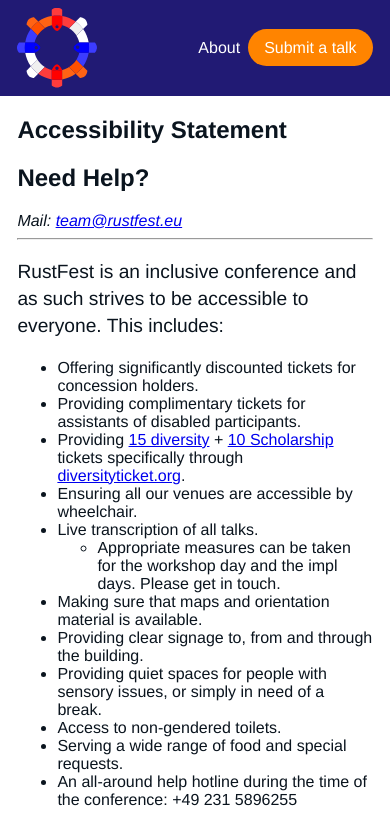
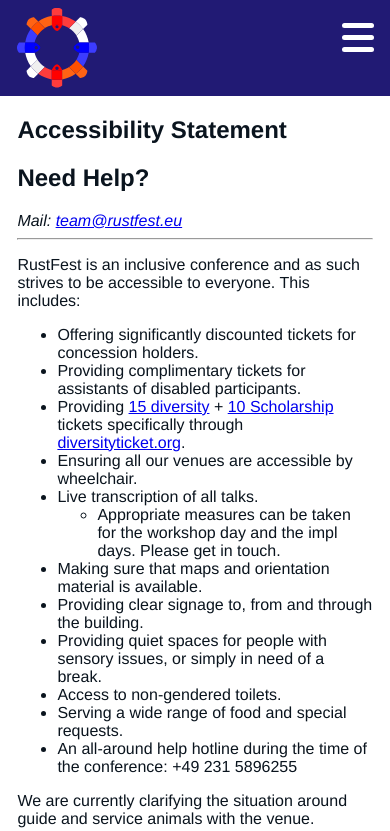
Before and after one commit to RustFestEU/netherlands.rustfest.eu, a Gatsby site: page /accessibility/ in a window 390 px wide. Shown: the top 831 px of the page. Built offline with nearby package versions, Linux system fonts and the light colour scheme; Gatsby itself is replaced by a stand-in of ours.

Commit message:
Create splash front-page with responsive menu
This commit splits the main layout into multiple different layouts. This
allows a splash page to be created without visisble header. It also
allows the default pages to be created with visible header.

This commit adds a SkipLink to be able to skip the menu using a
screenreader or keybaord.

This commit does not yet put the logo and logo text back in the menu.

```diff
--- a/src/components/Layout.js
+++ /dev/null
@@ -1,69 +0,0 @@
-/**
- * Layout component that queries for data
- * with Gatsby's useStaticQuery component
- *
- * See: https://www.gatsbyjs.org/docs/use-static-query/
- */
-
-import React from 'react';
-import PropTypes from 'prop-types';
-import { useStaticQuery, graphql } from 'gatsby';
-import styled, {createGlobalStyle} from "styled-components";
-import Header from "./organisems/Header";
-import Container from "./atoms/Container";
-
-const GlobalStyle = createGlobalStyle`
-html {
-    box-sizing: border-box;
-}
-
-*, *:before, *:after {
-    box-sizing: inherit;
-}
-
-body {
-    font-family: "Proxima Nova","Helvetica Neue","Helvetica","Arial",sans-serif;
-    /*background-color: rgba(200, 216, 217, 0.3);*/
-    color: rgb(10, 20, 30);
-    margin: 0;
-}
-
-.placeholder {
-    display: flex;
-    flex-direction: column;
-    align-items: center;
-    margin-top: 2rem;
-}
-
-p {
-    font-size: 1.2rem;
-    line-height: 1.4;
-    max-width: 600px;
-}
-`;
-
-const Layout = ({ children, isFront = false }) => {
-  const data = useStaticQuery(graphql`
-      query SiteTitleQuery {
-          site {
-              siteMetadata {
-                  title
-              }
-          }
-      }
-  `);
-
-  return (
-    <>
-      <GlobalStyle />
-      <Header isFront={isFront} siteTitle={data.site.siteMetadata.title} />
-      <Container>{children}</Container>
-    </>
-  );
-};
-
-Layout.propTypes = {
-  children: PropTypes.node.isRequired,
-};
-
-export default Layout;
--- a/src/components/atoms/CallToAction.js
+++ b/src/components/atoms/CallToAction.js
@@ -1,8 +1,7 @@
-import React from "react";
-
 import styled from "styled-components";
 
 const CallToAction = styled.a`
+  display: inline-block;
   background-color:#ff8400;
   color: #fff;
   border-radius: 20px;
--- a/src/components/atoms/Container.js
+++ b/src/components/atoms/Container.js
@@ -1,4 +1,3 @@
-import React from 'react';
 import styled from 'styled-components';
 
 const Container = styled.main`
--- /dev/null
+++ b/src/components/atoms/GlobalStyle.js
@@ -0,0 +1,20 @@
+import {createGlobalStyle} from "styled-components";
+
+const GlobalStyle = createGlobalStyle`
+  html {
+      box-sizing: border-box;
+  }
+
+  *, *:before, *:after {
+      box-sizing: inherit;
+  }
+
+  body {
+      font-family: "Proxima Nova","Helvetica Neue","Helvetica","Arial",sans-serif;
+      /*background-color: rgba(200, 216, 217, 0.3);*/
+      color: rgb(10, 20, 30);
+      margin: 0;
+  }
+`;
+
+export default GlobalStyle;
--- /dev/null
+++ b/src/components/atoms/SkipLink.js
@@ -0,0 +1,27 @@
+import styled from "styled-components";
+
+const SkipLink = styled.a`
+  // Hide.
+  position: absolute !important;
+  clip: rect(1px,1px,1px,1px);
+  overflow: hidden;
+  height: 1px;
+
+  // Visible style.
+  background: #064771;
+  box-shadow: 0 4px 10px rgba(0,0,0,0.4);
+  color: white;
+  padding: 3px 20px 8px;
+  text-decoration: none;
+  border-radius: 0px 0px 10px 10px;
+
+  // Show when focused.
+  &:focus {
+    position: static !important;
+    clip: auto;
+    overflow: visible;
+    height: auto;
+  }
+`;
+
+export default SkipLink;
--- /dev/null
+++ b/src/components/layouts/Default.js
@@ -0,0 +1,33 @@
+/**
+ * Layout component that queries for data
+ * with Gatsby's useStaticQuery component
+ *
+ * See: https://www.gatsbyjs.org/docs/use-static-query/
+ */
+
+import React from 'react';
+import { useStaticQuery, graphql } from 'gatsby';
+import Header from "../organisems/Header";
+import Container from "../atoms/Container";
+import Base from "./_Base";
+
+const Default = ({ children, ...rest }) => {
+  const data = useStaticQuery(graphql`
+      query {
+          site {
+              siteMetadata {
+                  title
+              }
+          }
+      }
+  `);
+
+  return (
+    <Base {...rest}>
+      <Header siteTitle={data.site.siteMetadata.title} />
+      <Container>{children}</Container>
+    </Base>
+  );
+};
+
+export default Default;
--- /dev/null
+++ b/src/components/layouts/_Base.js
@@ -0,0 +1,34 @@
+/**
+ * Layout component that queries for data
+ * with Gatsby's useStaticQuery component
+ *
+ * See: https://www.gatsbyjs.org/docs/use-static-query/
+ */
+
+import React, {useEffect, useState} from 'react';
+import GlobalStyle from "../atoms/GlobalStyle";
+import {Helmet} from "react-helmet";
+
+const Base = ({ children }) => {
+  // Mark the document as having JavaScript support. This runs in a useEffect so
+  // the static pages are marked as `no-js` and only the first time React
+  // renders the page is marked as having JavaScript support.
+  const [jsSupport, setJsSupport] = useState(false);
+  useEffect(() => {
+    if (!jsSupport) {
+      setJsSupport(true);
+    }
+  }, [setJsSupport]);
+
+  return (
+    <>
+      <Helmet
+        htmlAttributes={{class: jsSupport ? 'js' : 'no-js'}}
+      />
+      <GlobalStyle />
+      {children}
+    </>
+  );
+};
+
+export default Base;
--- /dev/null
+++ b/src/components/molecules/Menu.js
@@ -0,0 +1,154 @@
+import React, {useCallback, useState} from 'react';
+import styled from 'styled-components';
+
+const MENU_BREAKPOINT = '640px';
+
+const MenuContainer = styled.nav`
+  position: absolute;
+  left: 0;
+  right: 0;
+  z-index: 1000;
+`;
+
+const MenuList = styled.ul`
+  margin: 0;
+  padding: 0;
+  list-style: none;
+  text-align: center;
+
+  .no-js &, .js &.open {
+    background: #211a74;
+  }
+
+  @media (min-width: ${MENU_BREAKPOINT}) {
+    max-width: 960px;
+    margin: 0 auto;
+    text-align: right;
+
+    .js &.open {
+      background: transparent;
+    }
+  }
+`;
+
+const MenuToggleItem = styled.li`
+  text-align: right;
+
+  .no-js & {
+    display: none;
+  }
+
+  @media (min-width: ${MENU_BREAKPOINT}) {
+    display: none;
+  }
+`;
+
+const MenuToggle = styled.button`
+  display: inline-block;
+  width: 2rem;
+  padding: 0;
+  background: transparent;
+  border: none;
+  cursor: pointer;
+
+  & div, &:before, &:after {
+    display: block;
+    content: " ";
+    height: 5px;
+    border-radius: 3px;
+    background: #fff;
+    margin: 7px 0;
+
+    transition: all .2s ease-in-out;
+  }
+
+  .open &:before {
+    transform: translateY(12px) rotate(135deg);
+  }
+
+  .open &:after {
+    transform: translateY(-12px) rotate(-135deg);
+  }
+
+  .open & div {
+    transform: scale(0);
+  }
+
+`;
+
+const MenuItem = styled.li`
+  color: #fff;
+
+  & + & {
+    border-top: 1px solid #fff;
+  }
+
+  .js ul:not(.open) & {
+    display: none;
+  }
+
+  @media (min-width: ${MENU_BREAKPOINT}) {
+    & + & {
+      border-top: none;
+    }
+
+    .js ul &,
+    .js ul:not(.open) & {
+      display: inline-block;
+    }
+  }
+`;
+
+export const MenuLink = styled.a`
+  display: block;
+  padding: 1rem 0.5rem;
+  cursor: pointer;
+
+  &, &:visited {
+    color: inherit;
+    text-decoration: none;
+  }
+
+  &:hover, &:focus {
+    text-decoration: underline;
+  }
+`;
+
+export const MenuCallToAction = styled(MenuLink)`
+  display: block;
+  background-color:#ff8400;
+
+  &:hover, &:focus {
+    background-color: #ff4f00;
+    text-decoration: none;
+  }
+
+  @media (min-width: ${MENU_BREAKPOINT}) {
+    padding: 0.6rem 0.5rem;
+    margin: 0.4rem 0;
+    border-radius: 20px;
+  }
+`;
+
+export const Menu = (props) => {
+  const { children, ...rest } = props;
+
+  const [menuOpen, setMenuOpen] = useState(false);
+  const toggleMenu = useCallback(() => setMenuOpen(!menuOpen), [menuOpen, setMenuOpen]);
+
+  // Wrap all Menu links in a list item for styling.
+  const listChildren = children.map(child => <MenuItem>{child}</MenuItem>);
+
+  return (
+    <MenuContainer {...rest}>
+      <MenuList className={menuOpen ? 'open' : null}>
+        <MenuToggleItem style={{padding: '1rem'}}>
+          <MenuToggle ariaLabel={"Open Menu"} onClick={toggleMenu}>
+            <div>&nbsp;</div>
+          </MenuToggle>
+        </MenuToggleItem>
+        {listChildren}
+      </MenuList>
+    </MenuContainer>
+  );
+};
--- /dev/null
+++ b/src/components/molecules/SkipLinkContainer.js
@@ -0,0 +1,12 @@
+import styled from "styled-components";
+
+const SkipLinks = styled.div`
+  position: absolute;
+  top: 0;
+  left: 0;
+  right: 0;
+  z-index: 1500;
+  text-align: center;
+`;
+
+export default SkipLinks;
--- a/src/components/organisems/Header.js
+++ b/src/components/organisems/Header.js
@@ -1,13 +1,23 @@
 import React from "react";
-import { Link as GatsbyLink } from 'gatsby';
+import { Link } from 'gatsby';
 import styled from "styled-components";
-import CallToAction from "../atoms/CallToAction";
 import Container from "../atoms/Container";
 import Logo from "../atoms/Logo";
+import {Menu, MenuCallToAction, MenuLink, MenuToggle} from "../molecules/Menu";
+import SkipLinkContainer from "../molecules/SkipLinkContainer";
+import SkipLink from "../atoms/SkipLink";
+import MainNavigation from "./MainNavigation";
 
 const HeaderWrapper = styled.div`
-  margin-bottom: 5px;
-  background-color: #211a74;
+  ${({isFront}) => isFront ? `
+    position: absolute;
+    left: 0;
+    right: 0;
+    z-index: 10;
+  ` : `
+    background-color: #211a74;
+  `}
+  ${({isFront}) => !isFront ? `background-color: #211a74;` : null }
   color: #fff;
 `;
 
@@ -48,38 +58,23 @@
   }
 `;
 
-const HeaderLink = styled(GatsbyLink)`
-  &, &:visited {
-    color: inherit;
-    text-decoration: none;
-  }
-
-  &:hover, &:focus {
-    text-decoration: underline;
-  }
-`;
-
-const NavBar = styled.div`
-  margin-left: auto;
-
-  a, button {
-    margin-left: .5rem;
-  }
-`;
-
 export default function Header({ siteTitle, isFront }) {
   return (
-    <HeaderWrapper>
-      <HeaderContainer>
-        <HeaderLink to={"/"}>
-          <Logo width={80} height={80} />
-          <Title as={isFront ? "h1" : "div"}>{siteTitle}</Title>
-        </HeaderLink>
-        <NavBar>
-          <HeaderLink to="/about">About</HeaderLink>
-          <CallToAction href="https://cfp.rustfest.eu">Submit a talk</CallToAction>
-        </NavBar>
-      </HeaderContainer>
-    </HeaderWrapper>
+    <>
+      <SkipLinkContainer>
+        <SkipLink href={"#main-content"}>
+          Skip to main content
+        </SkipLink>
+      </SkipLinkContainer>
+      <MainNavigation />
+      <HeaderWrapper isFront={isFront}>
+        <HeaderContainer>
+          <Link to={"/"}>
+            <Logo width={80} height={80}/>
+            <Title as={isFront ? "h1" : "div"}>{siteTitle}</Title>
+          </Link>
+        </HeaderContainer>
+      </HeaderWrapper>
+    </>
   );
 }
--- /dev/null
+++ b/src/components/organisems/MainNavigation.js
@@ -0,0 +1,16 @@
+import React from "react";
+import {Menu, MenuCallToAction, MenuLink} from "../molecules/Menu";
+
+
+const MainNavigation = () => {
+  return (
+    <Menu>
+      <MenuLink to="/about">About</MenuLink>
+      <MenuCallToAction href="https://cfp.rustfest.eu">
+        Submit a talk
+      </MenuCallToAction>
+    </Menu>
+  );
+};
+
+export default MainNavigation;
--- a/src/components/templates/Page.js
+++ b/src/components/templates/Page.js
@@ -1,13 +1,13 @@
 import React from 'react';
 import { graphql } from 'gatsby';
-import Layout from '../Layout';
+import Default from '../layouts/Default';
 import SEO from '../Seo';
 
 export default ({ data }) => {
   const { page } = data;
 
   return (
-    <Layout>
+    <Default>
       <SEO
         title={page.frontmatter.title}
       />
@@ -15,7 +15,7 @@
         <h1>{page.frontmatter.title}</h1>
         <div dangerouslySetInnerHTML={{ __html: page.html }} />
       </article>
-    </Layout>
+    </Default>
   );
 };
 
--- a/src/pages/about.js
+++ b/src/pages/about.js
@@ -1,7 +1,7 @@
 import React from "react";
 import styled from "styled-components";
 import {graphql, useStaticQuery} from "gatsby";
-import Layout from "../components/Layout";
+import Default from "../components/layouts/Default";
 import SEO from "../components/Seo";
 import Person from "../components/organisems/Person";
 import { Link } from "gatsby";
@@ -55,7 +55,7 @@
 
 
   return (
-    <Layout>
+    <Default>
       <SEO title={'About'} />
       <h1>About</h1>
       <p>RustFest is Europe’s Rust-dedicated conference. The next edition of RustFest will take place as a two-day event in the Netherlands.</p>
@@ -64,6 +64,6 @@
       <TeamGrid>
         {teammembers}
       </TeamGrid>
-    </Layout>
+    </Default>
   );
 }
```
Also changed, not shown: src/components/atoms/BgImage.js (added, +27 -0 lines), src/components/layouts/Splash.js (added, +19 -0 lines), src/pages/index.js (+62 -5 lines), 1 other file. Lines whose indentation alone changed are shown as unchanged.
